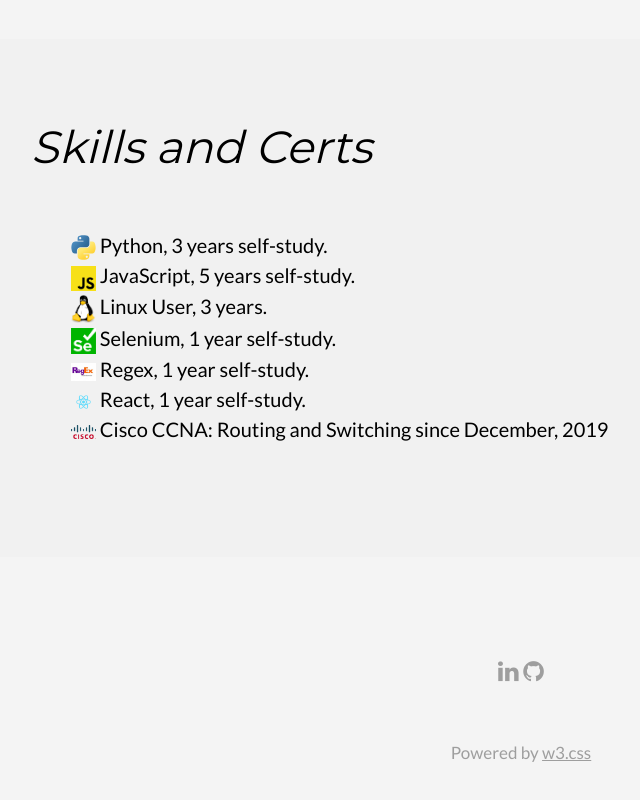
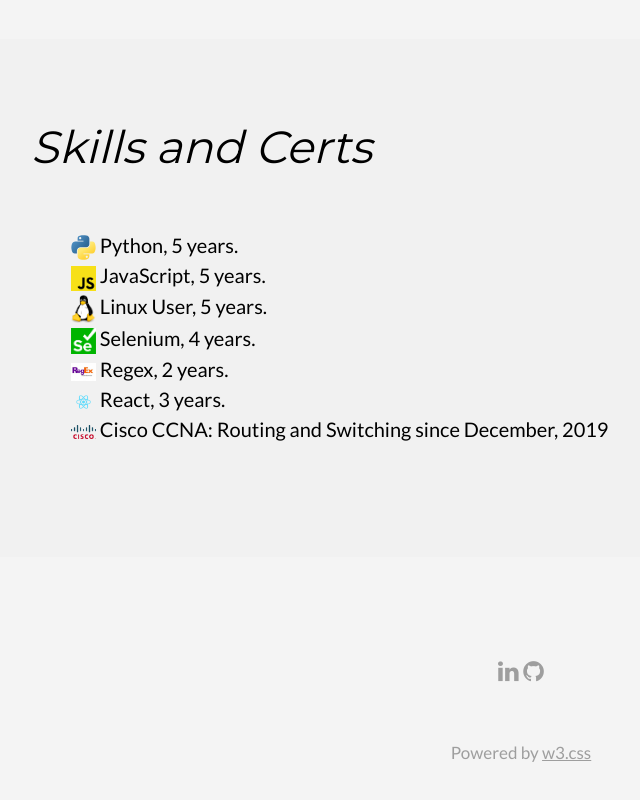
Before and after one commit to jordansinclair1990/Jordangithubpage, a plain HTML site: page index.html in a window 1280 px wide. Shown: the part 1222-2022 px from the top of the page, without its empty margins (119-759 px from the left). Drawn offline with Linux system fonts and the light colour scheme.

Commit message:
Update index.html

```diff
--- a/index.html
+++ b/index.html
@@ -123,7 +123,7 @@
                 alt="python logo"
                 class="jbs-skill-icon"
               />
-              Python, 3 years self-study.
+              Python, 5 years.
             </li>
             <li class="bigli">
               <img
@@ -131,7 +131,7 @@
                 alt="javascript logo"
                 class="jbs-skill-icon"
               />
-              JavaScript, 5 years self-study.
+              JavaScript, 5 years.
             </li>
             <li class="bigli">
               <img
@@ -139,7 +139,7 @@
                 alt="linux logo"
                 class="jbs-skill-icon"
               />
-              Linux User, 3 years.
+              Linux User, 5 years.
             </li>
             <li class="bigli">
               <img
@@ -147,11 +147,11 @@
                 alt="selenium logo"
                 class="jbs-skill-icon"
               />
-              Selenium, 1 year self-study.
+              Selenium, 4 years.
             </li>
             <li class="bigli">
               <img src="regex.jpg" alt="regex logo" class="jbs-skill-icon" />
-              Regex, 1 year self-study.
+              Regex, 2 years.
             </li>
             <li class="bigli">
               <img
@@ -159,7 +159,7 @@
                 alt="react logo"
                 class="jbs-skill-icon"
               />
-              React, 1 year self-study.
+              React, 3 years.
             </li>
             <li class="bigli">
               <img
```
